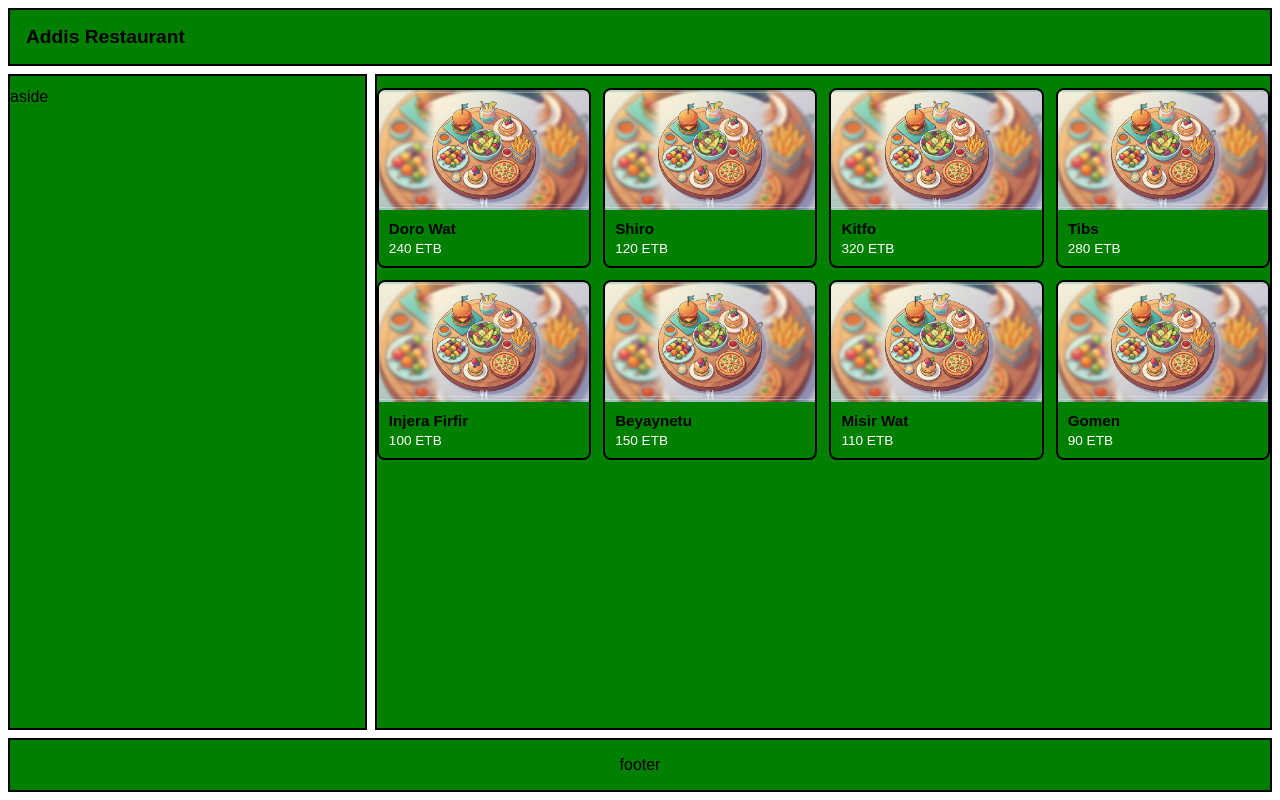
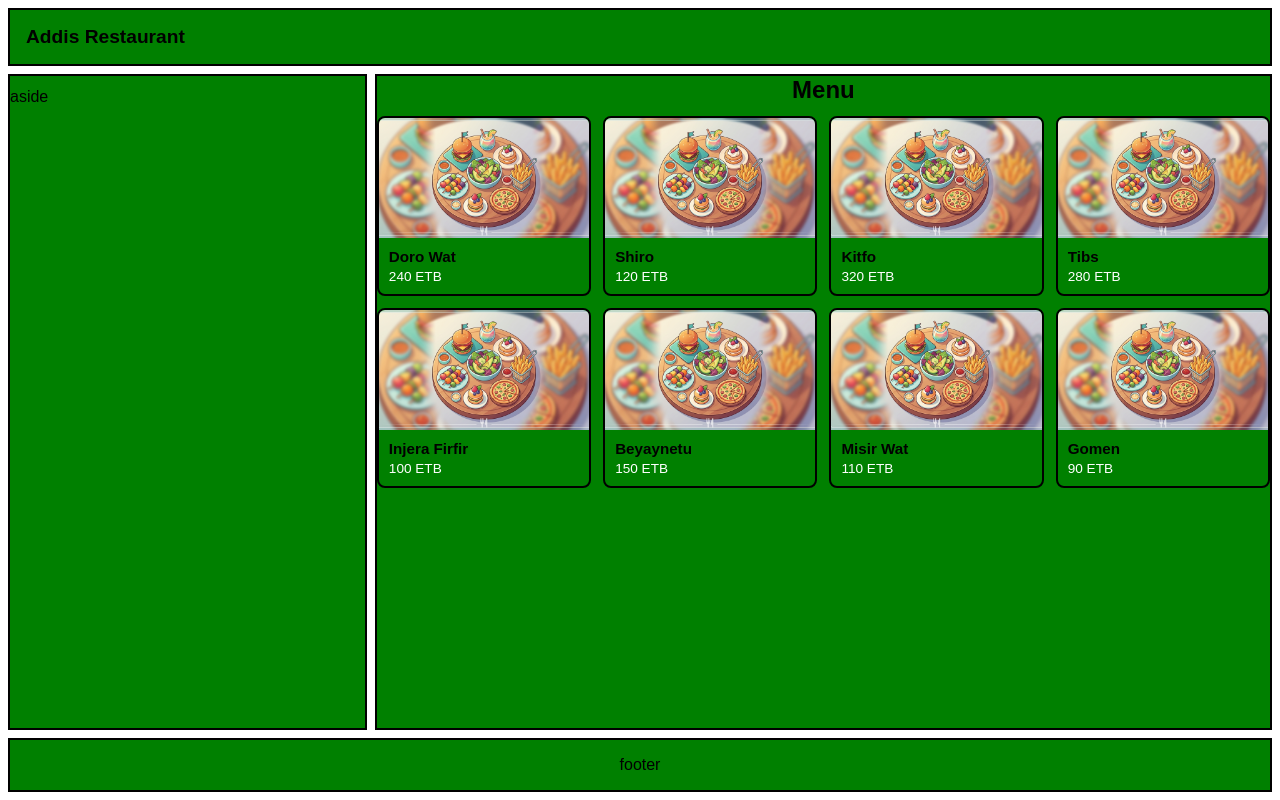
Before and after one commit to Mebtee/codeops-portfolio, a React (Vite) app in the folder MODULE-03/day01/: page / in a window 1280 px wide. Built offline with nearby package versions, Linux system fonts and the light colour scheme.

Commit message:
add centered Menu heading, rename heroImg to foodImg

```diff
--- a/MODULE-03/day01/src/components/main/Menu/Menu.css
+++ b/MODULE-03/day01/src/components/main/Menu/Menu.css
@@ -4,3 +4,7 @@
   gap: 12px;
   margin-top: 12px;
 }
+
+section h1 {
+  text-align: center;
+}
--- a/MODULE-03/day01/src/components/main/Menu/Menu.jsx
+++ b/MODULE-03/day01/src/components/main/Menu/Menu.jsx
@@ -1,14 +1,15 @@
 import './Menu.css'
 import Dish from '../../Dish/Dish'
 import { dishs } from '../../Dish/dishs'
-import heroImg from '../../../assets/food.jpg'
+import foodImg from '../../../assets/food.jpg'
 
 function Menu() {
   return (
     <section>
+      <h1>Menu</h1>
       <div className="menu-grid">
         {dishs.map((dish) => (
-          <Dish key={dish.id} name={dish.name} price={dish.price} image={heroImg} />
+          <Dish key={dish.id} name={dish.name} price={dish.price} image={foodImg} />
         ))}
       </div>
     </section>
```
